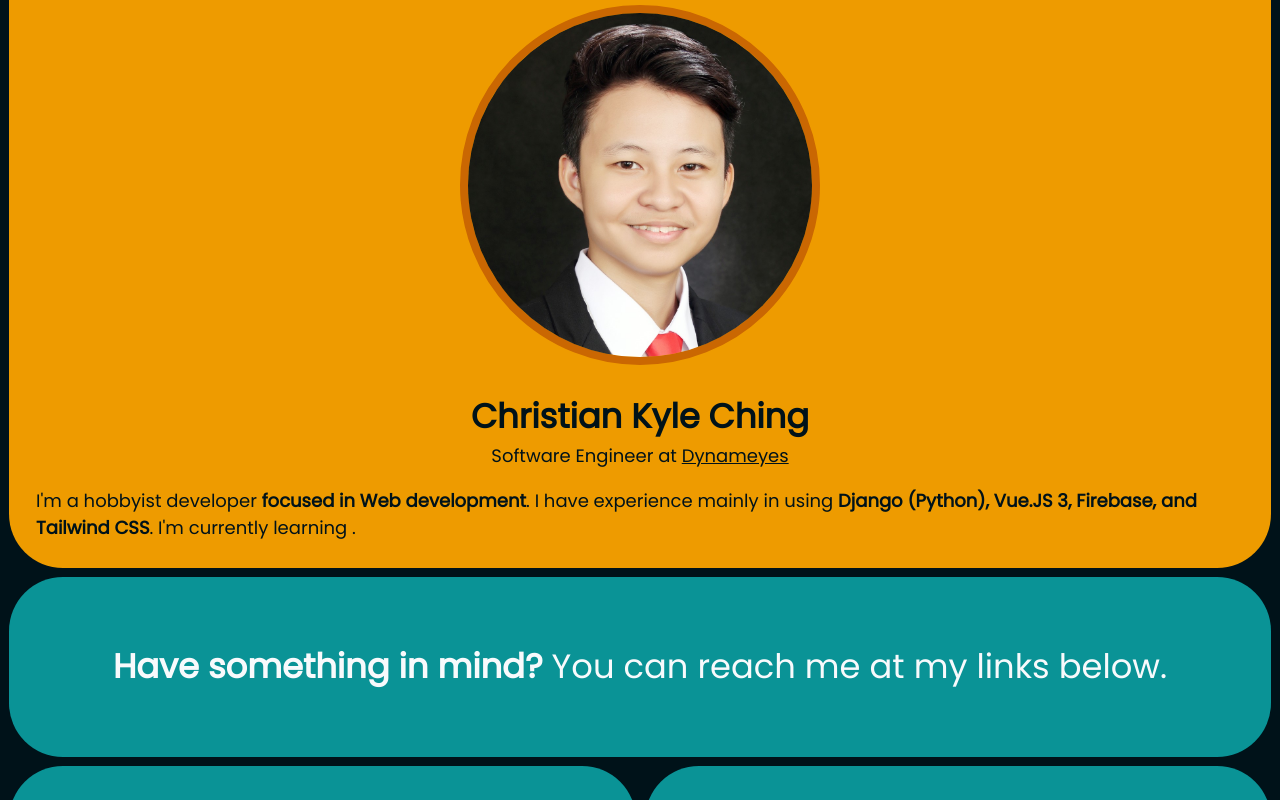
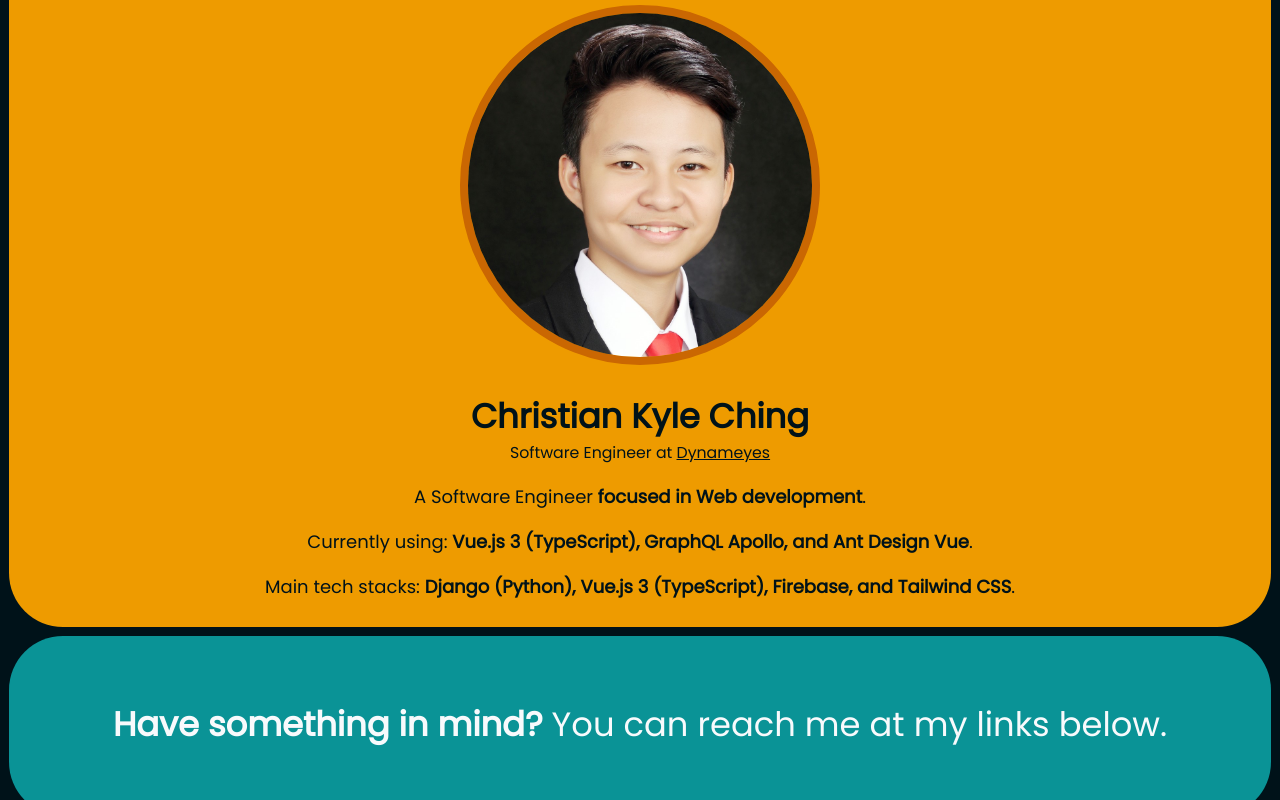
Before and after one commit to christiankyle-ching/vue-portfolio-ckcdev, a Vue app: page / in a window 1280 px wide. Shown: the part 1578-2378 px from the top of the page. Built offline with nearby package versions, Linux system fonts and the light colour scheme.

Commit message:
update: description fixes and added some utils

```diff
--- a/src/assets/aboutMe.ts
+++ b/src/assets/aboutMe.ts
@@ -1,4 +1,4 @@
-import { makeHTMLLink } from "../utils";
+import { createHTMLElement, makeHTMLLink } from "../utils";
 
 const CURRENT_STATUS: string = `
 Software Engineer at
@@ -9,9 +9,16 @@ const AVAILABLE_FOR_WORK: boolean = false;
 
 let SELF_DESCRIPTION_PARAGRAPHS: string[] = [
   `
-  I'm a hobbyist developer <b>focused in Web development</b>.
-  I have experience mainly in using <b>Django (Python), Vue.JS 3, Firebase, and Tailwind CSS</b>.
-  I'm currently learning .
+  A Software Engineer ${createHTMLElement("strong", {
+    innerHTML: "focused in Web development",
+  })}.`,
+  `Currently using: ${createHTMLElement("strong", {
+    innerHTML: "Vue.js 3 (TypeScript), GraphQL Apollo, and Ant Design Vue",
+  })}.`,
+  `Main tech stacks: ${createHTMLElement("strong", {
+    innerHTML:
+      "Django (Python), Vue.js 3 (TypeScript), Firebase, and Tailwind CSS",
+  })}.
   `,
 ];
 
--- a/src/assets/projects.ts
+++ b/src/assets/projects.ts
@@ -104,6 +104,7 @@ import img_johnRuthWedding_map from "@/assets/images/projects/john-ruth-wedding/
 import img_johnRuthWedding_response from "@/assets/images/projects/john-ruth-wedding/response.png";
 import img_johnRuthWedding_settings from "@/assets/images/projects/john-ruth-wedding/settings.png";
 import img_johnRuthWedding_verification from "@/assets/images/projects/john-ruth-wedding/verification.png";
+import { makeHTMLLink } from "@/utils";
 //#endregion
 
 // #region Type Definitions
@@ -375,7 +376,11 @@ const PROJECTS: Project[] = [
     descriptionParagraphs: [
       "This web application is inspired to meet the demands of a famous online food store in the Philippines that appeals to the market using the FOMO strategy. They sell food products such as Milk Tea and Rice Meals online, but with a catch! They only pick the earliest people that enlists for a batch of orders and limits it to gain popularity and make customers curious to what they offer. This proved to be working as a business model, and I decided to make a real-time updating web application that caters this business flow, from reservation, ordering, and payment, as a challenge to myself in web development.",
       "I used Vue.JS 3 framework for building the front-end, Firebase for the backend, and Netlify Functions for reacting to web hooks for the payment using Paymongo.",
-      'If you are interested in testing it, here are the <a href=url: "https://docs.google.com/document/d/1eSZ2GrIvIkwLBvSkPuOp87g1EHIlQ1M_Zo3GwCv4GOw/edit?usp=sharing">testing notes</a>.',
+      `If you are interested in testing it, here are the
+      ${makeHTMLLink(
+        "testing notes",
+        "https://docs.google.com/document/d/1eSZ2GrIvIkwLBvSkPuOp87g1EHIlQ1M_Zo3GwCv4GOw/edit?usp=sharing"
+      )}.`,
     ],
     features: [
       "Real-time application updates (no web page reloads)",
--- a/src/utils.ts
+++ b/src/utils.ts
@@ -89,9 +89,46 @@ export const makeHTMLLink = (
   link: string,
   openInNewTab = true
 ) => {
-  return `<a href="${link}" ${
-    openInNewTab ? `target="_blank"` : ``
-  }>${text}</a>`;
+  return createHTMLElement("a", {
+    attributes: {
+      href: link,
+      target: openInNewTab ? "_blank" : "",
+    },
+    innerHTML: text,
+  });
+};
+
+export type CreateHTMLElementExtraOptions<
+  K extends keyof HTMLElementTagNameMap
+> = {
+  attributes: Partial<HTMLElementTagNameMap[K]>;
+  innerHTML: string;
+};
+
+/**
+ * Creates an HTML DOM element and returns its string HTML counterpart.
+ */
+export const createHTMLElement = <K extends keyof HTMLElementTagNameMap>(
+  tag: K,
+  extraOptions?: Partial<CreateHTMLElementExtraOptions<K>>
+): string => {
+  const element = document.createElement(tag);
+
+  if (!!extraOptions?.attributes) {
+    for (const key in Object.keys(extraOptions.attributes)) {
+      const _key = key as keyof typeof element;
+      const value = extraOptions.attributes[_key];
+      if (!!value) {
+        element[_key] = value!;
+      }
+    }
+  }
+
+  if (!!extraOptions?.innerHTML) {
+    element.innerHTML = extraOptions.innerHTML;
+  }
+
+  return element.outerHTML;
 };
 
 export const getHTMLMetaElement = (metaName: string) => {
--- a/src/views/HomeView.vue
+++ b/src/views/HomeView.vue
@@ -212,11 +212,15 @@
           </h2>
 
           <!-- Current Status -->
-          <p v-html="CURRENT_STATUS" class="text-center"></p>
+          <p v-html="CURRENT_STATUS" class="text-center text-sm"></p>
         </div>
 
         <!-- Description paragraphs -->
-        <p v-for="p in SELF_DESCRIPTION_PARAGRAPHS" v-html="p"></p>
+        <p
+          v-for="p in SELF_DESCRIPTION_PARAGRAPHS"
+          v-html="p"
+          class="text-left md:text-center"
+        ></p>
 
         <a
           v-if="AVAILABLE_FOR_WORK"
```
